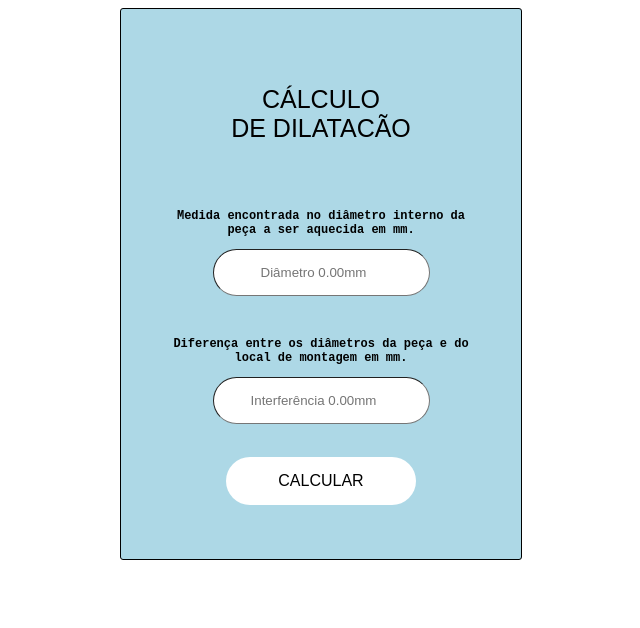
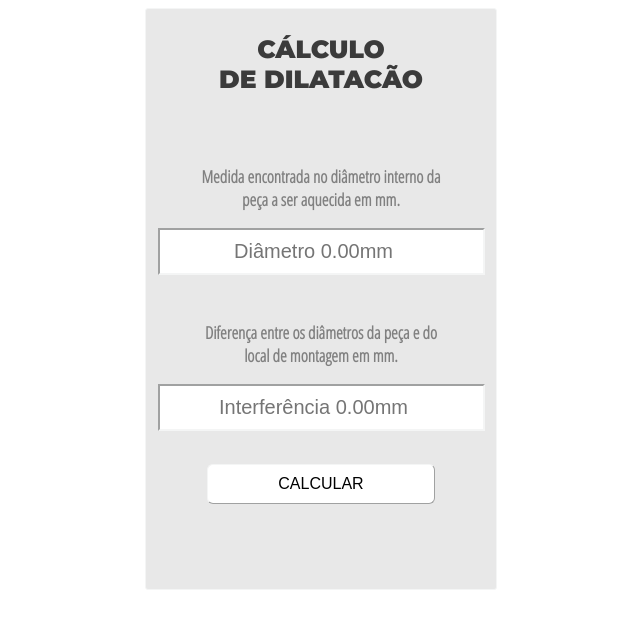
Before and after one commit to jordam1407/steel-expansion, a plain HTML site: page index.html in a window 1280 px wide. Shown: the whole page, without its empty margins (319-959 px from the left). Drawn offline with Linux system fonts and the light colour scheme; a web font is replaced by a local one.

Commit message:
Update styles.css

```diff
--- a/styles.css
+++ b/styles.css
@@ -1,29 +1,36 @@
 button {
   background-color: white;
-  border: none;
+  font-family: 'Marvel', sans-serif;
+font-size: 20px;
+  border-width: 0.8px;
   color: black;
-  padding: 15px 52px;;
+  padding: 10px 70px;;
   text-align: center;
-  text-decoration: none;
+  text-decoration-color: gray;
   display: inline-block;
   font-size: 16px;
   margin: 4px 2px;
   cursor: pointer;
-	border-radius:30px;
+	border-radius:6px;
+	border-color: #F4F5F5;
+	align-content: center;
 }
 
 input {
 background-color: white;
 text-align: center;
-border-width: 0.8px;
-size: 50;
-border-radius: 30px;
-padding: 15px 19px;
+border-width: 0.6;
+border-radius: 15;
+padding: 10px 29px;
+border-color: #F4F5F5;
+font-size: 20px;
+align-content: center;
+font-family: 'Marvel', sans-serif;
 }
 
 h1 {
 font-family: Georgia, serif;
-font-size: 50px;
+font-size: 30px;
 }
 
 h2 {
@@ -31,19 +38,25 @@ font-family: copperplate, fantasy;
 font-size: 30px;
 }
 form{
-  box-sizing: center;
-width:400px;
-height: 550px;
-background: lightblue;
+background-color: #E8E8E8;
+box-sizing: center;
+width:350px;
+height: 580px;
+background-size: 350px 580px;
 border: 0.8px solid;
 border-radius: 3px;
-align-content: center;
+border-color: #F4F5F5;
 }
 div {
-  font-family: copperplate, fantasy;
+  font-family: 'Marvel', sans-serif;
 font-size: 25px;
 }
 h3{
-  font-size: 12px;
-  font-family: 'Courier New', Courier, monospace;
+  font-size: 17px;
+color: gray;
+  font-family: 'Open Sans Condensed', sans-serif
 }
+p {
+font-family: 'Montserrat', sans-serif;
+color: #3B3B3B;
+}
```
